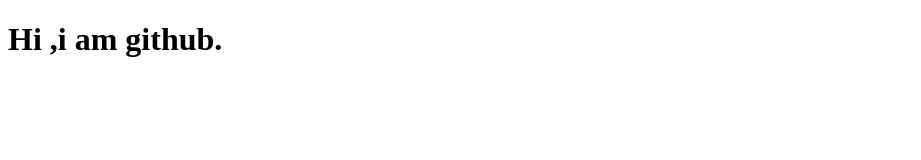
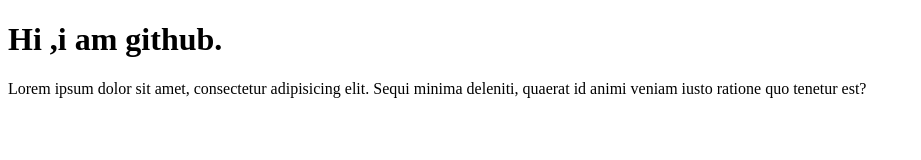
Before and after one commit to SaiHlyanPhyoe7/Project, a plain HTML site: page index.html in a window 1280 px wide. Shown: the whole page, without its empty margins (0-921 px from the left). Drawn offline with Linux system fonts and the light colour scheme.

Commit message:
second commit

```diff
--- a/index.html
+++ b/index.html
@@ -8,5 +8,9 @@
   </head>
   <body>
     <h1>Hi ,i am github.</h1>
+    <p>
+      Lorem ipsum dolor sit amet, consectetur adipisicing elit. Sequi minima
+      deleniti, quaerat id animi veniam iusto ratione quo tenetur est?
+    </p>
   </body>
 </html>
```
